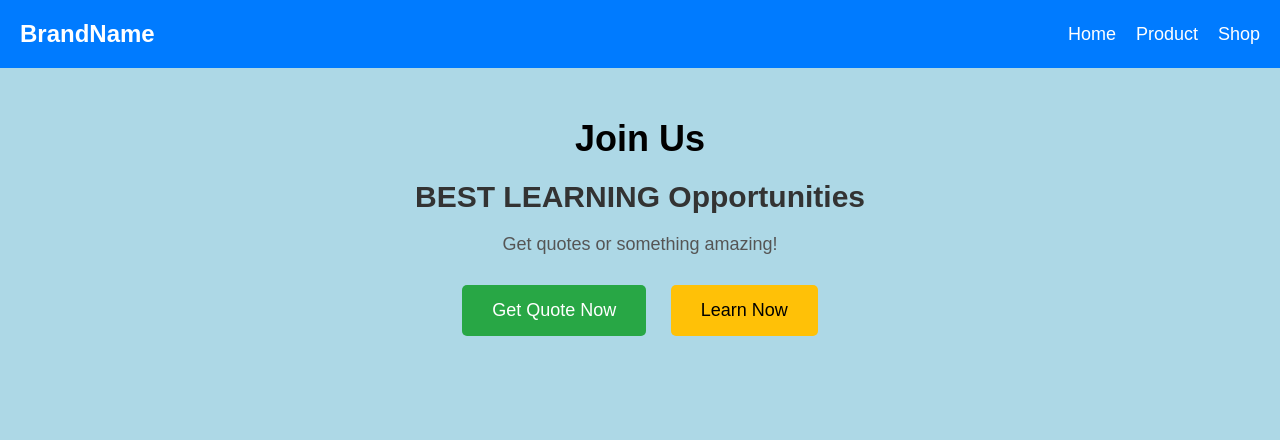
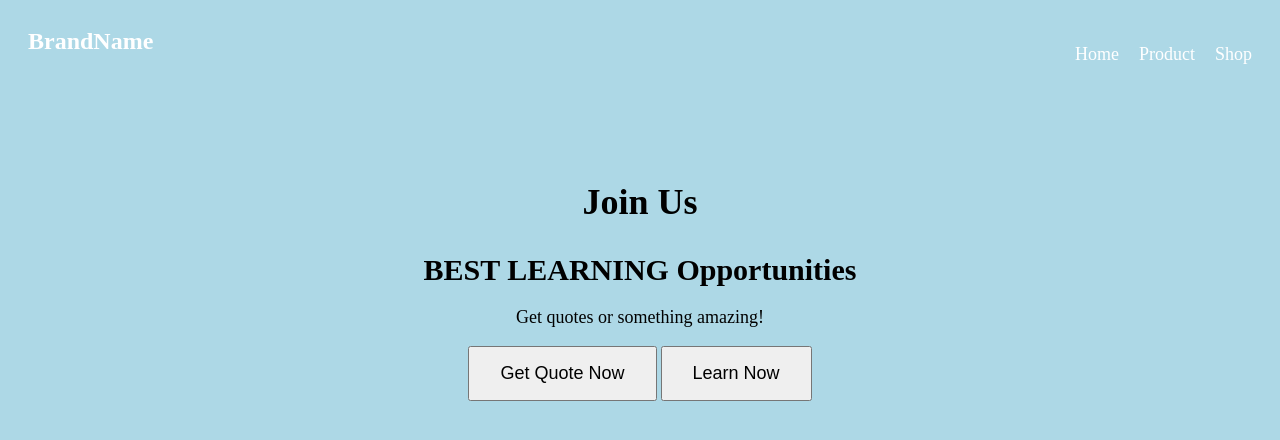
Before and after one commit to Ronaldo-G0at/Goa-homework, a plain HTML site: page level 27/homework/1.html in a window 1280 px wide. Drawn offline with Linux system fonts and the light colour scheme.

Commit message:
second commit

```diff
--- a/level 27/homework/stylee.css
+++ b/level 27/homework/stylee.css
@@ -1,19 +1,14 @@
-* {
-    margin: 0;
-    padding: 0;
-    box-sizing: border-box;
-}
+
 
 body {
     background-color: #ADD8E6;
-    font-family: Arial, sans-serif;
 }
 
 header {
     display: flex;
     justify-content: space-between;
-    align-items: center;
-    background-color: #007BFF;
+    text-align: center;
+    background-color: babyblue;
     color: white;
     padding: 20px;
 }
@@ -50,42 +45,17 @@ h1 {
 h2 {
     font-size: 30px;
     font-weight: bold;
-    color: #333;
+    color: #white;
     margin: 20px 0;
 }
 
 p {
     font-size: 18px;
-    color: #555;
+    color: #Green;
 }
 
-.buttons {
-    margin-top: 30px;
-}
 
 button {
     padding: 15px 30px;
     font-size: 18px;
-    border: none;
-    border-radius: 5px;
-    cursor: pointer;
-    margin: 0 10px;
 }
-
-.btn-quote {
-    background-color: #28a745;
-    color: white;
-}
-
-.btn-quote:hover {
-    background-color: #218838;
-}
-
-.btn-learn {
-    background-color: #ffc107;
-    color: black;
-}
-
-.btn-learn:hover {
-    background-color: #e0a800;
-}
```
